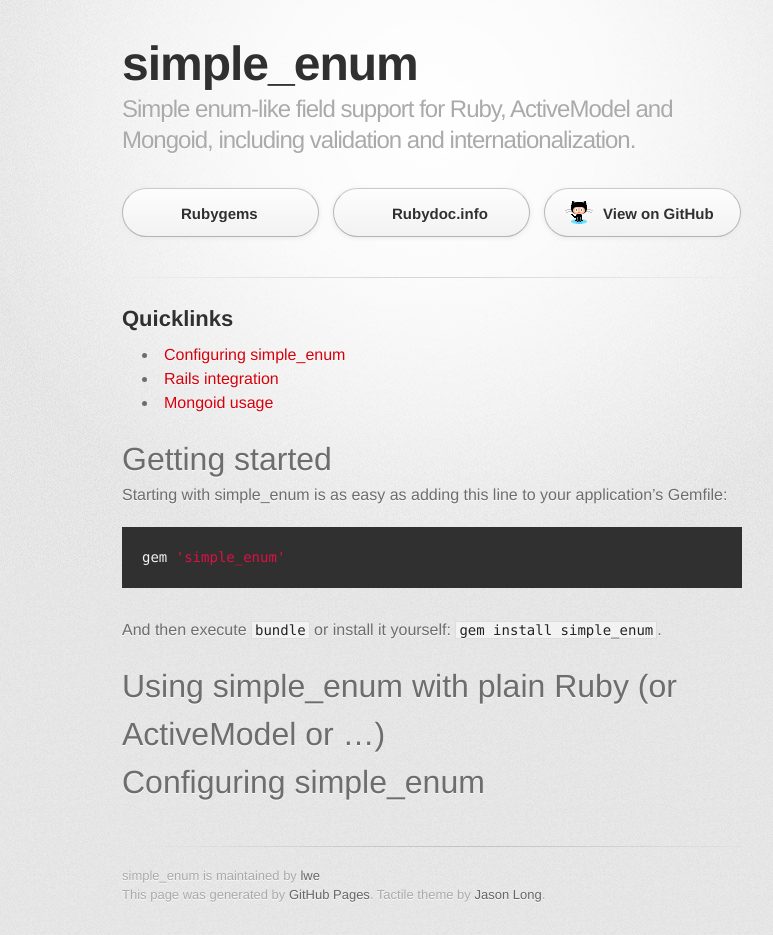
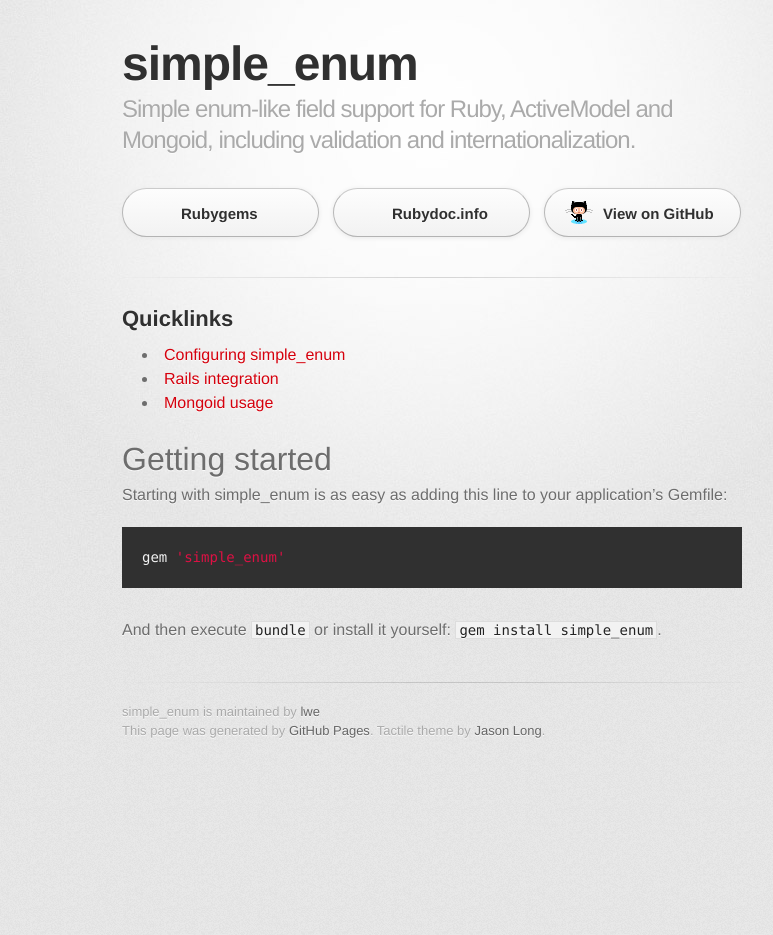
Before and after one commit to lwe/simple_enum, a Jekyll site: the page built from index.md, in a window 1280 px wide. Shown: the whole page, without its empty margins (208-981 px from the left). Built offline with Jekyll 4.4.1, drawn with Linux system fonts in a browser that asks for light colours; some web fonts are replaced; Markdown is read by kramdown in place of the engine named in the settings; after the commit the page ends 900 px from its top, so only the background shows below that.

Commit message:
remove not yet written content

```diff
--- a/index.md
+++ b/index.md
@@ -20,7 +20,3 @@
 {% endhighlight %}
 
 And then execute `bundle` or install it yourself: `gem install simple_enum`.
-
-# Using simple_enum with plain Ruby (or ActiveModel or ...)
-
-# Configuring simple_enum
```
